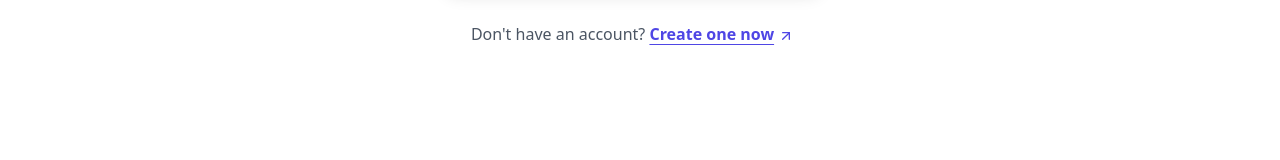
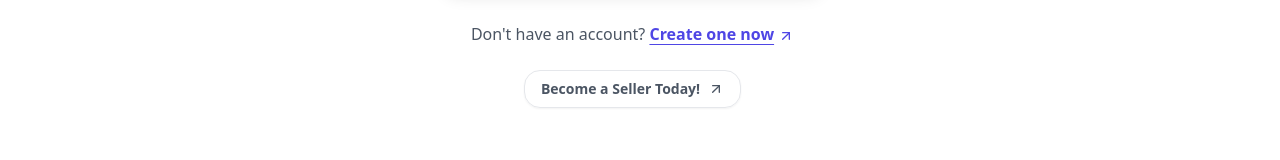
Before and after one commit to pranavsuriya-sr/stocklyn, a React (Vite) app in the folder apps/frontend/: page /login in a window 1280 px wide. Shown: the part 549-709 px from the top of the page. Built offline with nearby package versions, Linux system fonts and the light colour scheme; no server answers.

Commit message:
add "Become a Seller Today!" button to login and signup pages

```diff
--- a/apps/frontend/src/pages/auth/login-page.tsx
+++ b/apps/frontend/src/pages/auth/login-page.tsx
@@ -9,6 +9,7 @@ import {
 } from "@/components/ui/form";
 
 import { Input } from "@/components/ui/input";
+import { useSession } from "@/context/session-context";
 import { zodResolver } from "@hookform/resolvers/zod";
 import {
   ArrowRightIcon,
@@ -23,7 +24,6 @@ import { useEffect, useRef, useState } from "react";
 import { useForm } from "react-hook-form";
 import { useNavigate } from "react-router-dom";
 import { z } from "zod";
-import { useSession } from "../../context/session-context";
 
 const loginSchema = z.object({
   email: z.string().email({ message: "Enter a valid email" }).nonempty(),
@@ -224,6 +224,15 @@ const Login = () => {
               Create one now
               <ArrowUpRightIcon className="h-4 w-4 inline-block ml-1" />
             </button>
+            <br />
+            <br />
+            <button
+              onClick={() => navigate("/seller/signup")}
+              className="inline-flex items-center gap-2 rounded-2xl border border-gold-200 bg-gold-100 px-4 py-2 text-sm font-semibold text-gold-900 hover:bg-gold-200 hover:text-indigo-700 transition-colors shadow-sm hover:shadow-md"
+            >
+              Become a Seller Today!
+              <ArrowUpRightIcon className="h-4 w-4" />
+            </button>
           </div>
         </div>
       </div>
--- a/apps/frontend/src/pages/auth/signup-page.tsx
+++ b/apps/frontend/src/pages/auth/signup-page.tsx
@@ -9,6 +9,7 @@ import {
 } from "@/components/ui/form";
 import { Input } from "@/components/ui/input";
 import { useSession } from "@/context/session-context";
+import { ArrowUpRightIcon } from "@heroicons/react/24/outline";
 import { zodResolver } from "@hookform/resolvers/zod";
 import {
   CornerDownRight,
@@ -212,6 +213,15 @@ const SignUp = () => {
             >
               Login
             </button>
+            <br />
+            <br />
+            <button
+              onClick={() => navigate("/seller/signup")}
+              className="inline-flex items-center gap-2 rounded-2xl border border-gold-200 bg-gold-100 px-4 py-2 text-sm font-semibold text-gold-900 hover:bg-gold-200 hover:text-indigo-700 transition-colors shadow-sm hover:shadow-md"
+            >
+              Become a Seller Today!
+              <ArrowUpRightIcon className="h-4 w-4" />
+            </button>
           </div>
         </div>
       </div>
```
